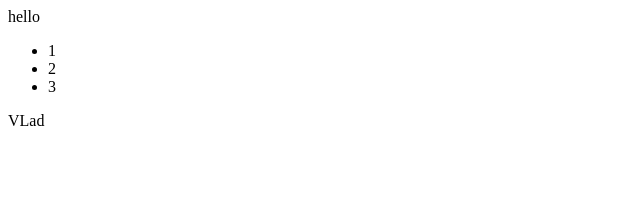
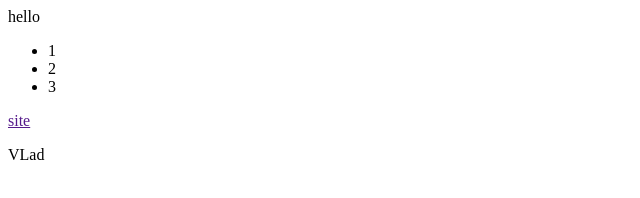
Before and after one commit to zhivoglad/project, a plain HTML site: page index.html in a window 1280 px wide. Shown: the full height of the page, 0-640 px from the left. Drawn offline with Linux system fonts and the light colour scheme.

Commit message:
add link on website

```diff
--- a/index.html
+++ b/index.html
@@ -16,6 +16,9 @@
 						<li>2</li>
 						<li>3</li>
 					</ul>
+					<a href="" class="link">
+						<p>site</p>
+					</a>
 				</div>
 				<div class="block-header__footer"></div>
 
```
